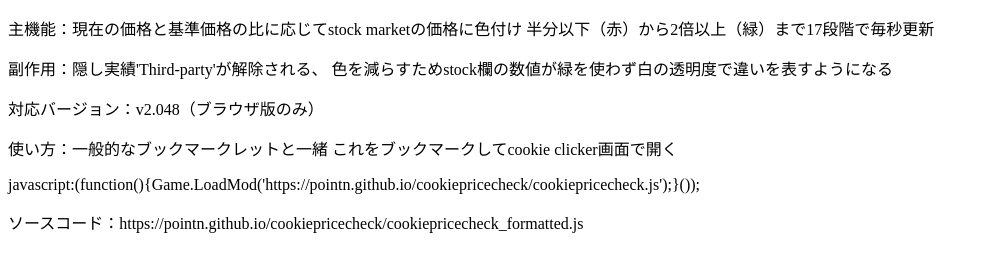
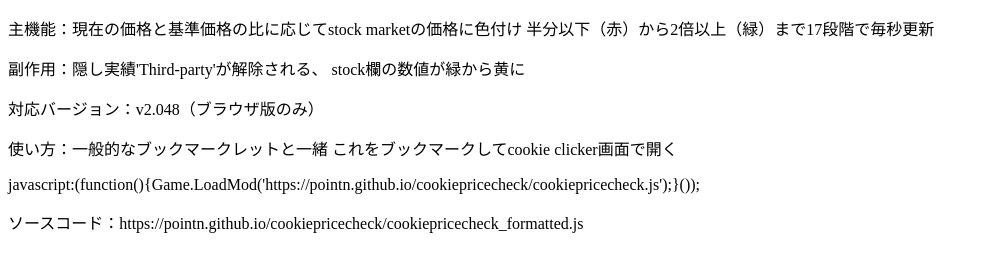
Before and after one commit to pointN/cookiepricecheck, a plain HTML site: page index.html in a window 1280 px wide. Shown: the whole page, without its empty margins (0-990 px from the left). Drawn offline with Linux system fonts and the light colour scheme; a script that the page names is missing.

Commit message:
stockを黄色に変更することの記述

```diff
--- a/index.html
+++ b/index.html
@@ -10,7 +10,7 @@
   <p>主機能：現在の価格と基準価格の比に応じてstock marketの価格に色付け
     半分以下（赤）から2倍以上（緑）まで17段階で毎秒更新</p>
   <p>副作用：隠し実績'Third-party'が解除される、
-    色を減らすためstock欄の数値が緑を使わず白の透明度で違いを表すようになる</p>
+    stock欄の数値が緑から黄に</p>
   <p>対応バージョン：v2.048（ブラウザ版のみ）</p>
   <p>使い方：一般的なブックマークレットと一緒 これをブックマークしてcookie clicker画面で開く</p>
   <p>javascript:(function(){Game.LoadMod('https://pointn.github.io/cookiepricecheck/cookiepricecheck.js');}());</p>
```
